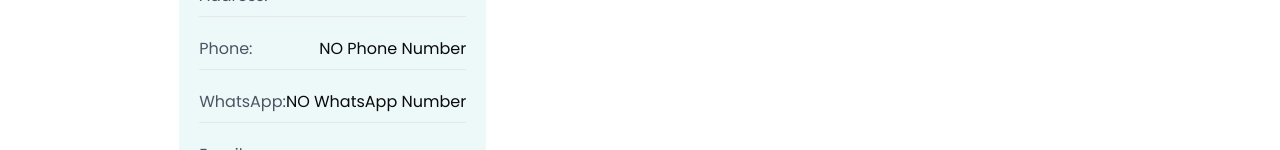
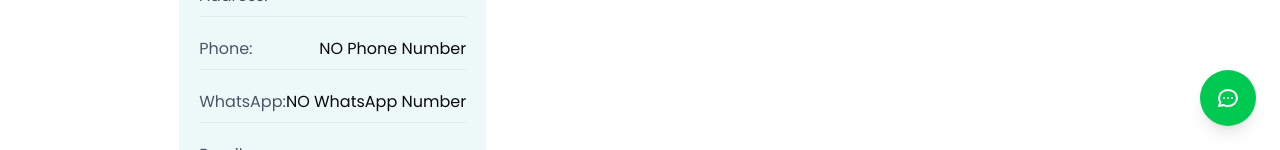
Before and after one commit to mashady/react_final_project, a Next.js app: page /owner-profile/1 in a window 1280 px wide. Shown: the part 650-800 px from the top of the page. Built offline with nearby package versions, Linux system fonts and the light colour scheme; no server answers.

Commit message:
adding chatbot button

```diff
--- a/src/app/layout.js
+++ b/src/app/layout.js
@@ -4,6 +4,7 @@ import Navbar from "@/components/shared/Navbar";
 import Footer from "@/components/shared/Footer";
 import { ReduxProvider } from "../providers";
 import Providers from "./providers";
+import ChatBotButton from "@/components/chatBot/ChatBotButton";
 const geistSans = Geist({
   variable: "--font-geist-sans",
   subsets: ["latin"],
@@ -33,6 +34,7 @@ export default function RootLayout({ children }) {
           <ReduxProvider>
             <Navbar />
             {children}
+            <ChatBotButton />
             <Footer />
           </ReduxProvider>
         </Providers>
--- /dev/null
+++ b/src/components/chatBot/ChatBotButton.js
@@ -0,0 +1,78 @@
+"use client";
+import { useState } from "react";
+
+export default function ChatBotButton() {
+  const [isOpen, setIsOpen] = useState(false);
+
+  return (
+    <div className="fixed bottom-6 right-6 z-50">
+      <button
+        onClick={() => setIsOpen(!isOpen)}
+        className="bg-green-500 hover:bg-green-600 cursor-pointer text-white rounded-full w-14 h-14 flex items-center justify-center shadow-lg transition-all duration-300"
+      >
+        <svg
+          xmlns="http://www.w3.org/2000/svg"
+          className="h-6 w-6"
+          fill="none"
+          viewBox="0 0 24 24"
+          stroke="currentColor"
+        >
+          <path
+            strokeLinecap="round"
+            strokeLinejoin="round"
+            strokeWidth={2}
+            d="M8 12h.01M12 12h.01M16 12h.01M21 12c0 4.418-4.03 8-9 8a9.863 9.863 0 01-4.255-.949L3 20l1.395-3.72C3.512 15.042 3 13.574 3 12c0-4.418 4.03-8 9-8s9 3.582 9 8z"
+          />
+        </svg>
+      </button>
+
+      {isOpen && (
+        <div className="absolute bottom-20 right-0 w-80 bg-white rounded-lg shadow-xl overflow-hidden border border-gray-200">
+          <div className="bg-green-500 text-white p-4 flex justify-between items-center">
+            <h3 className="font-semibold">Messages</h3>
+            <button
+              onClick={() => setIsOpen(false)}
+              className="text-white cursor-pointer"
+            >
+              <svg
+                xmlns="http://www.w3.org/2000/svg"
+                className="h-5 w-5"
+                viewBox="0 0 20 20"
+                fill="currentColor"
+              >
+                <path
+                  fillRule="evenodd"
+                  d="M4.293 4.293a1 1 0 011.414 0L10 8.586l4.293-4.293a1 1 0 111.414 1.414L11.414 10l4.293 4.293a1 1 0 01-1.414 1.414L10 11.414l-4.293 4.293a1 1 0 01-1.414-1.414L8.586 10 4.293 5.707a1 1 0 010-1.414z"
+                  clipRule="evenodd"
+                />
+              </svg>
+            </button>
+          </div>
+
+          <div className="h-96 overflow-y-auto p-2">
+            <div className="p-2 hover:bg-gray-50 cursor-pointer border-b border-gray-100">
+              <div className="flex justify-between">
+                <span className="font-semibold">mashady</span>
+                <span className="text-xs text-gray-500">Today</span>
+              </div>
+              <p className="text-sm text-gray-600 truncate">Hi</p>
+            </div>
+          </div>
+
+          <div className="p-3 border-t border-gray-200">
+            <div className="flex">
+              <input
+                type="text"
+                placeholder="Type a message..."
+                className="flex-1 border border-gray-300 rounded-l-lg px-3 py-2 focus:outline-none focus:ring-1 focus:ring-green-500"
+              />
+              <button className="bg-green-500 text-white px-4 rounded-r-lg hover:bg-green-600">
+                Send
+              </button>
+            </div>
+          </div>
+        </div>
+      )}
+    </div>
+  );
+}
```
